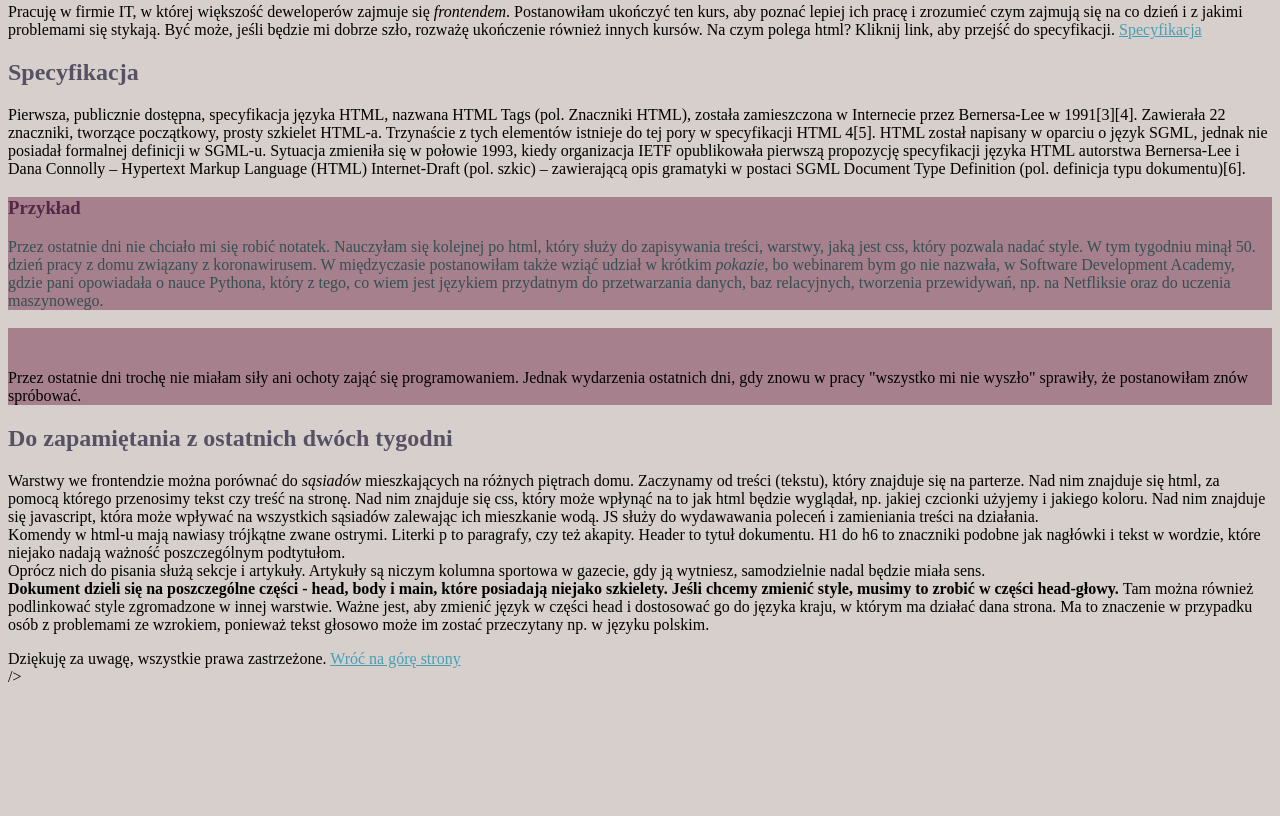
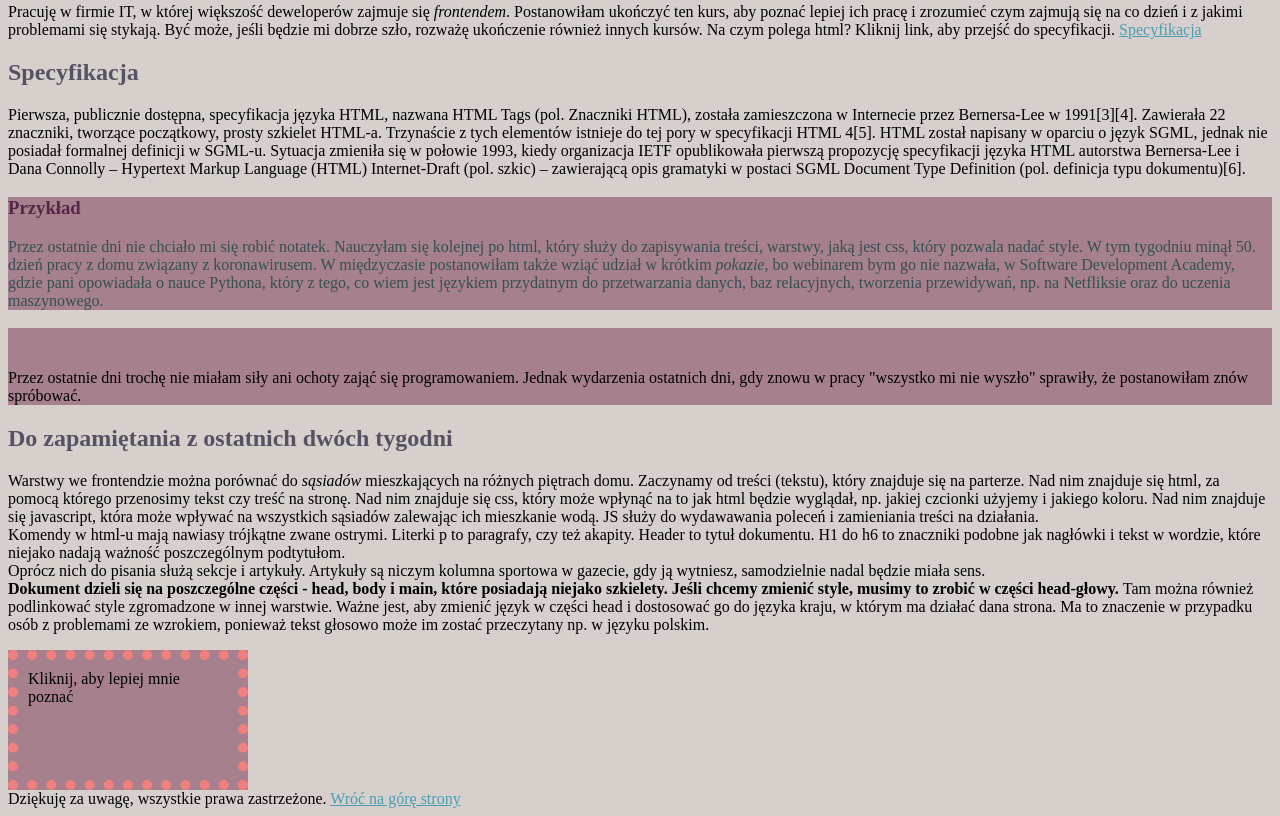
Before and after one commit to zuzanna89/homepage, a plain HTML site: page index.html in a window 1280 px wide. Shown: the part 550-1366 px from the top of the page. Before the commit the page ends 1244 px from the top, so only its background shows below. Drawn offline with Linux system fonts and the light colour scheme.

Commit message:
box added

```diff
--- a/index.html
+++ b/index.html
@@ -96,13 +96,14 @@
 
             </p>
         </section>
+        <div class="box">Kliknij, aby lepiej mnie poznać</div>
 
     </main>
     <footer>
         Dziękuję za uwagę, wszystkie prawa zastrzeżone. <a href="#top">Wróć na górę strony</a>
 
     </footer>
-    <script src="main.js"></script>/>
+    <script src="main.js"></script>
 </body>
 
 </html>
--- a/style.css
+++ b/style.css
@@ -13,3 +13,11 @@ a {color:#489fb5;}
 .header-link{color:#354f52;}
 .header-main{color:#489fb5;}
 nav a {color:#985277;}
+
+.box {background: #A6808c;
+      width:200px;
+      height:100px;
+      padding:10px;
+      border: 10px dotted lightcoral;}
+
+}
```
